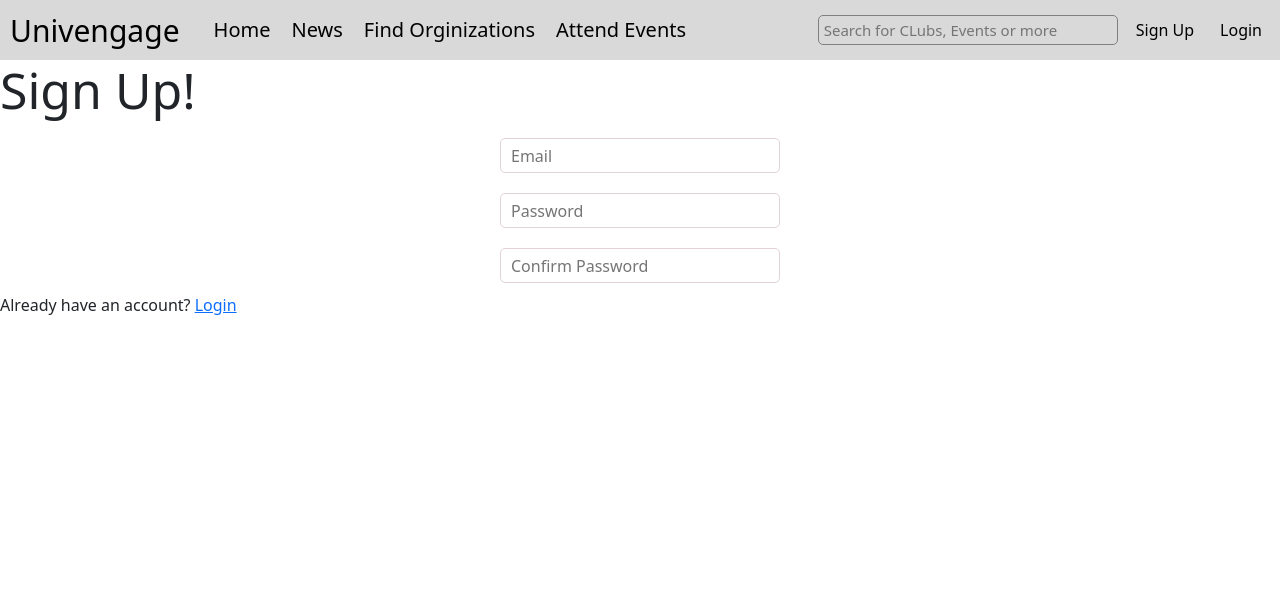
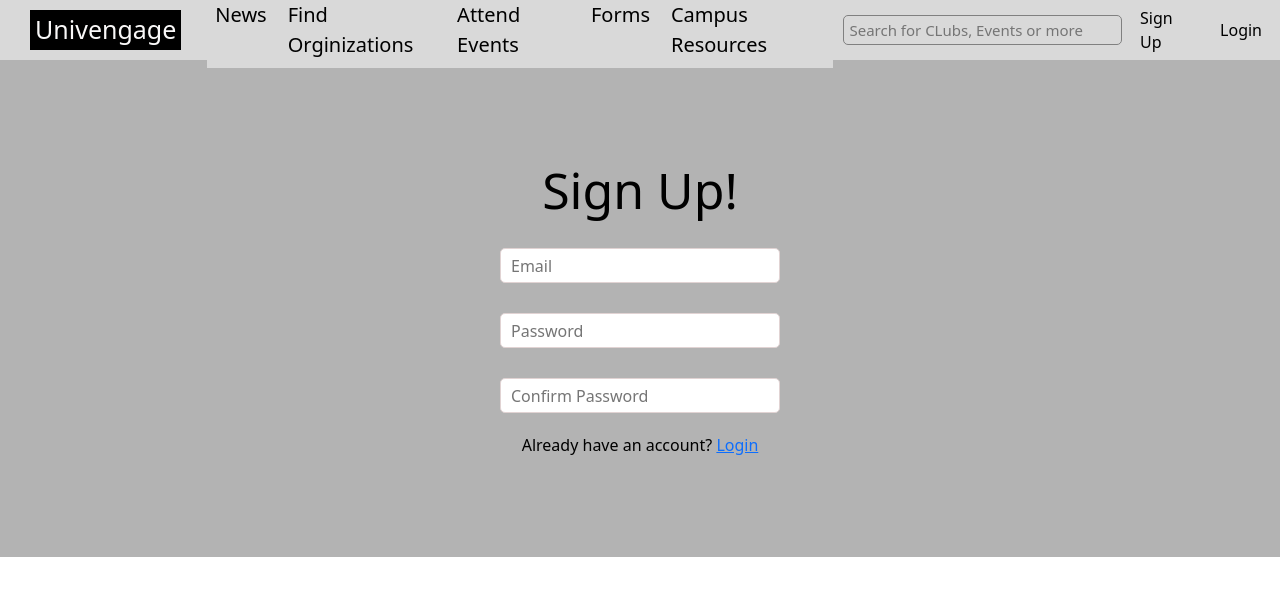
Before and after one commit to EvanNg21/UnivEngage, a React (Vite) app in the folder react-client/: page /signup in a window 1280 px wide. Shown: the top 596 px of the page. Built offline with nearby package versions, Linux system fonts and the light colour scheme.

Commit message:
small changes

```diff
--- a/react-client/src/App.css
+++ b/react-client/src/App.css
@@ -218,9 +218,28 @@
 }
 
 .univengage{
-  font-size: 100px
+  display: flex;
+  background-color: #000000;
+  color: rgb(249, 248, 248) !important;
+  margin-left: 30px;
+  align-items: center;
+  font-size: 25px !important;
+  height: 40px;
+  padding: 5px;
 }
-
+.signup-page{
+  display: flex;
+  align-items:center;
+  justify-content: left;
+  min-height: 50vh; /* Ensure it takes up the full viewport height */
+  background-color: #b3b3b3;
+  color: black;
+   /* Add padding for spacing */
+  gap: 10px; /* Add spacing between the title and the search bar */
+  width:100%;
+  padding: 100px;
+  flex-direction: column;
+}
 .signup-container {
   display: flex;
   flex-direction: column;
--- a/react-client/src/App.jsx
+++ b/react-client/src/App.jsx
@@ -13,13 +13,14 @@ function App() {
   return (
   <BrowserRouter>
       <Navbar  className="navbar">
-          <Navbar.Brand href="/home" style={{ fontSize: '30px', color: 'black', marginLeft: '10px' }} >Univengage</Navbar.Brand>
+          <Navbar.Brand className='univengage' href="/home"  >Univengage</Navbar.Brand>
           <Navbar.Toggle aria-controls="basic-navbar-nav" />
             <Nav className="ms-auto">
-              <Nav.Link style={{color:'black'}}href="/home">Home</Nav.Link>
-              <Nav.Link style={{color:'black'}}href="/link">News</Nav.Link>
+              <Nav.Link style={{color:'black'}}href="/">News</Nav.Link>
               <Nav.Link style={{color:'black'}}href="/clubs">Find Orginizations</Nav.Link>
               <Nav.Link style={{color:'black'}}href="/events">Attend Events</Nav.Link>
+              <Nav.Link style={{color:'black'}}href="/">Forms</Nav.Link>
+              <Nav.Link style={{color:'black'}}href="/">Campus Resources</Nav.Link>
             </Nav>
             <Nav className = "navsignup">
               <input className ="search-bar"type="text" placeholder="Search for CLubs, Events or more"/>
--- a/react-client/src/Login.jsx
+++ b/react-client/src/Login.jsx
@@ -1,6 +1,6 @@
 function Login(){
     return(
-    <div class='home-container'>
+    <div class='signup-page'>
         <h1 className="clubfade">Log In!</h1>
         <div className="signup-container">
             <div className="signup-bar">
--- a/react-client/src/Signup.jsx
+++ b/react-client/src/Signup.jsx
@@ -1,7 +1,7 @@
 function Signup(){
 
     return(
-    <div class='home-container'>
+    <div class='signup-page'>
         <h1 className="clubfade">Sign Up!</h1>
         <div className="signup-container">
             <div className="signup-bar">
```
